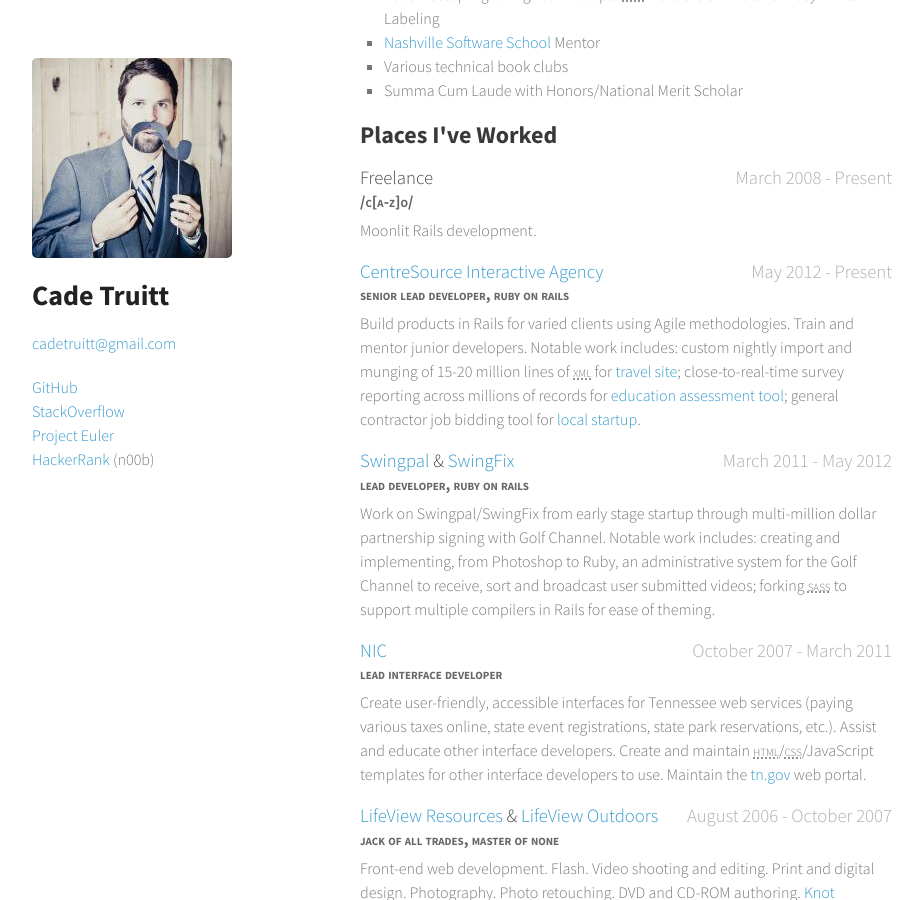
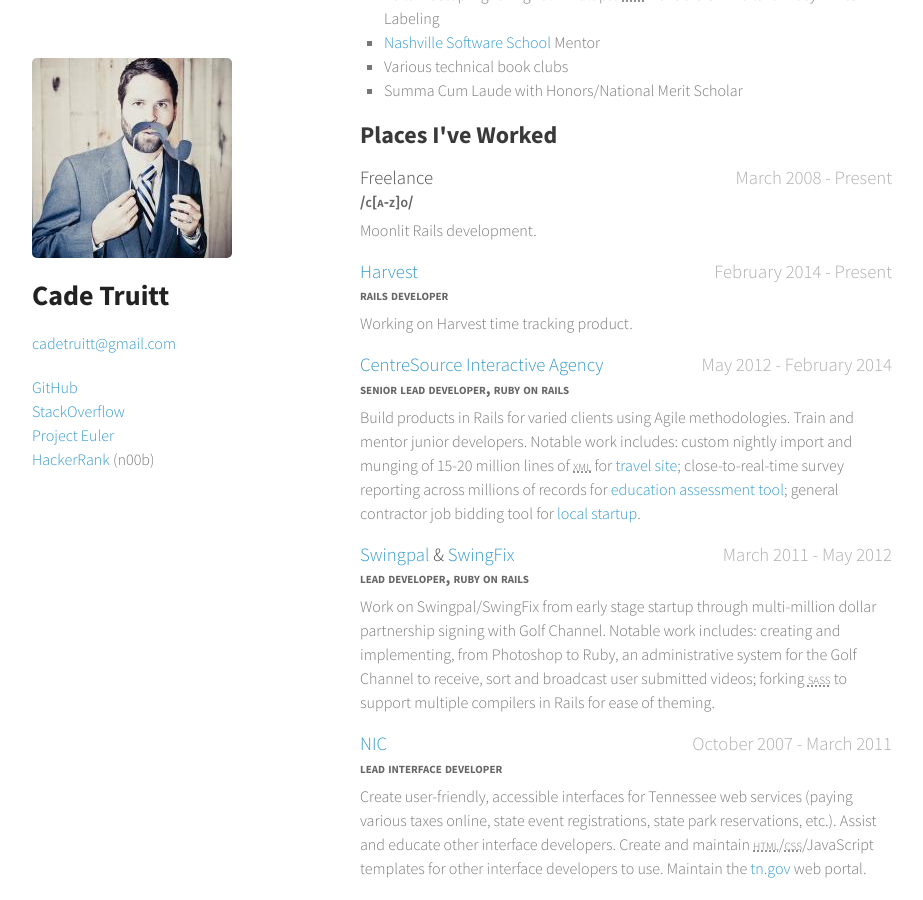
Before and after one commit to cade/cade.github.io, a Jekyll site: the page built from index.html, in a window 1280 px wide and 900 px high, scrolled down 501 px. Shown: the whole window, without its empty margins (178-1101 px from the left). Built offline with Jekyll 4.4.1, drawn with Linux system fonts in a browser that asks for light colours.

Commit message:
working for Harvest!

```diff
--- a/index.html
+++ b/index.html
@@ -29,11 +29,15 @@
   </ul>
 
   <h2 id="work_experience">Places I've Worked</h2>
-  <h3 id="centresource">Freelance <span class="date">March 2008 - Present</span></h3>
+  <h3 id="freelance">Freelance <span class="date">March 2008 - Present</span></h3>
   <h4 id="senior_lead_developer">/c[a-z]o/</h4>
   <p>Moonlit Rails development.</p>
 
-  <h3 id="centresource"><a href="http://centresource.com/">CentreSource Interactive Agency</a> <span class="date">May 2012 - Present</span></h3>
+  <h3 id="harvest"><a href="http://www.getharvest.com/">Harvest</a> <span class="date">February 2014 - Present</span></h3>
+  <h4 id="rails_developer">rails developer</h4>
+  <p>Working on Harvest time tracking product.</p>
+
+  <h3 id="centresource"><a href="http://centresource.com/">CentreSource Interactive Agency</a> <span class="date">May 2012 - February 2014</span></h3>
   <h4 id="senior_lead_developer">senior lead developer, ruby on rails</h4>
   <p>Build products in Rails for varied clients using Agile methodologies. Train and mentor junior developers. Notable work includes: custom nightly import and munging of 15-20 million lines of <acronym title="It's like violence...">xml</acronym> for <a href="http://www.travelink.com/">travel site</a>; close-to-real-time survey reporting across millions of records for <a href="http://valed.discoveryeducation.com/">education assessment tool</a>; general contractor job bidding tool for <a href="http://zouster.com/">local startup</a>.</p>
 
```
